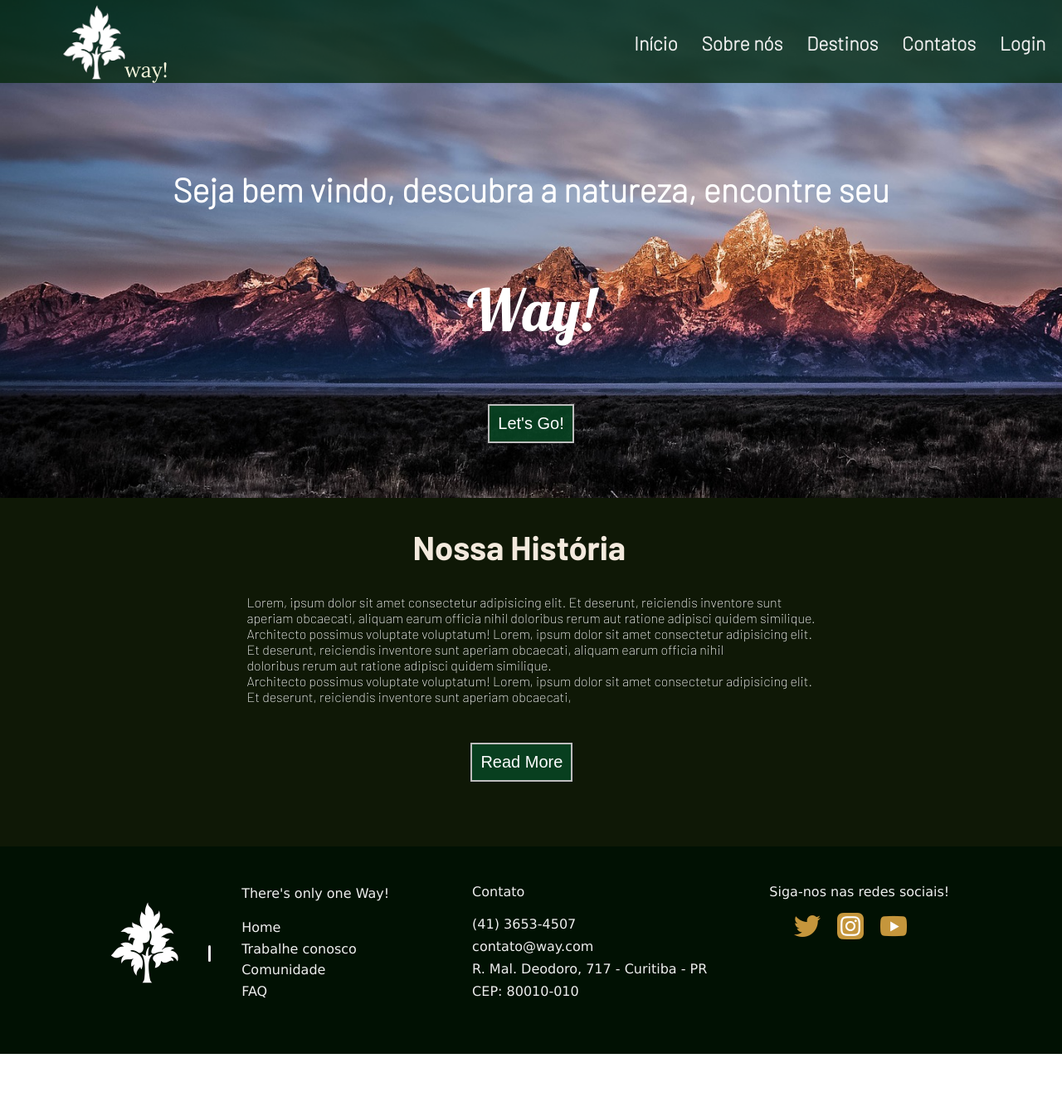
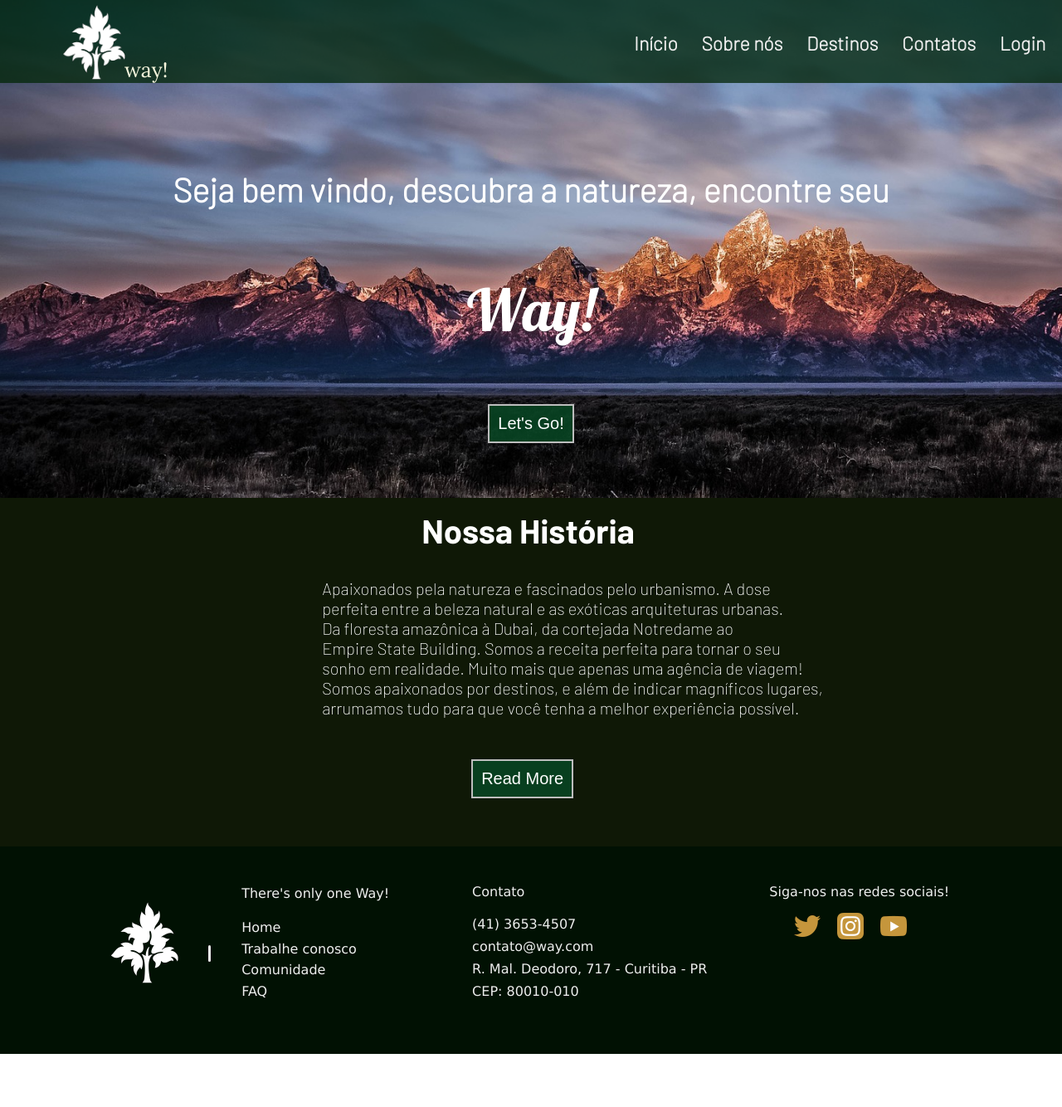
Before and after one commit to GustavoMoraisSantos/ProjetoPI, a PHP site: page / in a window 1280 px wide. Shown: the top 1334 px of the page at 83% size. Run offline with PHP 8.4, Linux system fonts and the light colour scheme.

Commit message:
Terminei content 2 e organizei o css

```diff
--- a/index.html
+++ b/index.html
@@ -40,9 +40,9 @@
         <!--"This Is Our Story", breve história, botão linkando pra about "Read More"-->
         <div>
             <h2>Nossa História</h2>
-            <p class="lorem">Lorem, ipsum dolor sit amet consectetur adipisicing elit. Et deserunt, reiciendis inventore sunt<br> aperiam obcaecati, aliquam earum officia nihil doloribus rerum aut ratione adipisci quidem similique. <br>Architecto possimus voluptate voluptatum!
-                Lorem, ipsum dolor sit amet consectetur adipisicing elit.<br> Et deserunt, reiciendis inventore sunt aperiam obcaecati, aliquam earum officia nihil <br>doloribus rerum aut ratione adipisci quidem similique. <br>Architecto possimus voluptate voluptatum!
-                Lorem, ipsum dolor sit amet consectetur adipisicing elit. <br>Et deserunt, reiciendis inventore sunt aperiam obcaecati,
+            <p class="text_content2"> Apaixonados pela natureza e fascinados pelo urbanismo. A dose<br> perfeita entre a beleza natural e as exóticas arquiteturas urbanas.<br> Da floresta amazônica à Dubai, da cortejada  Notredame ao<br> Empire State Building. Somos a receita perfeita para tornar o seu<br> sonho em realidade.
+                Muito mais que apenas uma agência de viagem! <br>Somos apaixonados por destinos, e além de indicar magníficos lugares,<br> arrumamos tudo para que você tenha a melhor experiência possível.
+
             </p>
             <button class="read_more">Read More</button>
         </div>
--- a/style.css
+++ b/style.css
@@ -116,8 +116,11 @@ body {/*padroniza a fonte do corpo, as margens, o tamanho e a cor dos elementos*
     background-color: rgba(7, 70, 35, 0.87);
     color: rgb(255, 255, 255);
     border: 2px solid #bebebe;
-
     font-size: 20px;
+}
+.content__1-button:hover{ /*muda a cor do botão quando passa o mouse em cima*/
+    color: #c4953e;
+    border: 2px solid  #c4953e;
 }
 
 .content__2{
@@ -131,25 +134,31 @@ body {/*padroniza a fonte do corpo, as margens, o tamanho e a cor dos elementos*
 }
 h2{
     font-family: 'Barlow Bold';
-    color: rgb(243, 233, 221);
+    color: rgb(255, 255, 255);
     position: relative;
     margin-top: -120px;
     font-size: 40px;
-    margin-left: 200px;
+    margin-left: 120px;
 }
-.lorem{
+.text_content2{
     color: white;
+    font-size: 20px;
+    margin-right: -100px;
 }
-.read_more{
+.read_more{/*define estilo do botão read more*/
     position: absolute;
     margin-top: 30px;
-    margin-left: 270px;
+    margin-left: 180px;
     padding: 10px;
     background-color: rgba(7, 70, 35, 0.87);
     color: rgb(255, 255, 255);
     border: 2px solid #bebebe;
 
     font-size: 20px
+}
+.read_more:hover{/*muda a cor do botão quando passa o mouse em cima*/
+    color: #c4953e;
+    border: 2px solid  #c4953e;
 }
 
 
@@ -159,8 +168,7 @@ h2{
     height: 250px;
     background-color: rgba(1, 17, 3);
 }
-.rodape_content{
-}
+
 
 #divlogorodape{
     float: left;
```
